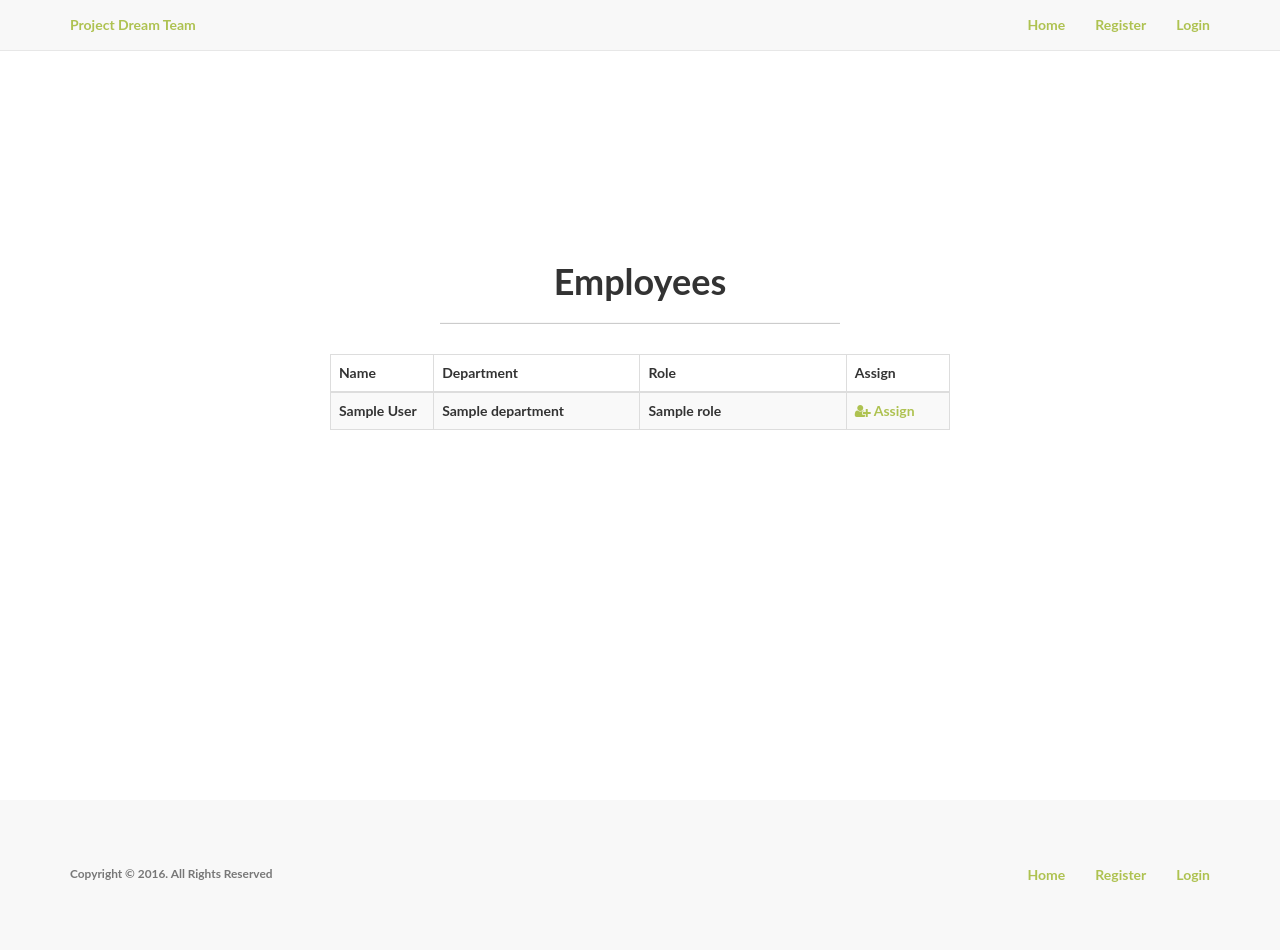
After one commit to EoinTraynor/flask-app, a Python web app: template app/templates/admin/employees/employees.html in a window 1280 px wide. The commit adds this page. Run offline with Jinja, Linux system fonts and the light colour scheme; the template is opened without the code that fills it: most values are stand-ins (such as "Sample title", 1, 10 or a date in 2020); some libraries are stand-ins or nearby versions.

Commit message:
Assign a department and a role to an employee

```diff
--- /dev/null
+++ b/app/templates/admin/employees/employees.html
@@ -0,0 +1,68 @@
+{% import "bootstrap/utils.html" as utils %}
+{% extends "base.html" %}
+{% block title %}Employees{% endblock %}
+{% block body %}
+<div class="content-section">
+  <div class="outer">
+    <div class="middle">
+      <div class="inner">
+        <br/>
+        {{ utils.flashed_messages() }}
+        <br/>
+        <h1 style="text-align:center;">Employees</h1>
+        {% if employees %}
+          <hr class="intro-divider">
+          <div class="center">
+            <table class="table table-striped table-bordered">
+              <thead>
+                <tr>
+                  <th width="15%"> Name </th>
+                  <th width="30%"> Department </th>
+                  <th width="30%"> Role </th>
+                  <th width="15%"> Assign </th>
+                </tr>
+              </thead>
+              <tbody>
+              {% for employee in employees %}
+                {% if employee.is_admin %}
+                    <tr style="background-color: #aec251; color: white;">
+                        <td> <i class="fa fa-key"></i> Admin </td>
+                        <td> N/A </td>
+                        <td> N/A </td>
+                        <td> N/A </td>
+                    </tr>
+                {% else %}
+                    <tr>
+                      <td> {{ employee.first_name }} {{ employee.last_name }} </td>
+                      <td>
+                        {% if employee.department %}
+                          {{ employee.department.name }}
+                        {% else %}
+                          -
+                        {% endif %}
+                      </td>
+                      <td>
+                        {% if employee.role %}
+                          {{ employee.role.name }}
+                        {% else %}
+                          -
+                        {% endif %}
+                      </td>
+                      <td>
+                        <a href="{{ url_for('admin.assign_employee', id=employee.id) }}">
+                          <i class="fa fa-user-plus"></i> Assign
+                        </a>
+                      </td>
+                    </tr>
+                {% endif %}
+              {% endfor %}
+              </tbody>
+            </table>
+          </div>
+        {% endif %}
+        </div>
+      </div>
+    </div>
+  </div>
+</div>
+{% endblock %}
--- a/app/templates/base.html
+++ b/app/templates/base.html
@@ -26,7 +26,7 @@
                     <li><a href="{{ url_for('home.admin_dashboard') }}">Dashboard</a></li>
                     <li><a href="{{ url_for('admin.list_departments') }}">Departments</a></li>
                     <li><a href="{{ url_for('admin.list_roles') }}">Roles</a></li>
-                    <li><a href="#">Employees</a></li>
+                    <li><a href="{{ url_for('admin.list_employees') }}">Employees</a></li>
                 {% else %}
                     <li><a href="{{ url_for('home.dashboard') }}">Dashboard</a></li>
                 {% endif %}
@@ -56,7 +56,7 @@
                             <li><a href="{{ url_for('home.admin_dashboard') }}">Dashboard</a></li>
                             <li><a href="{{ url_for('admin.list_departments') }}">Departments</a></li>
                             <li><a href="{{ url_for('admin.list_roles') }}">Roles</a></li>
-                            <li><a href="#">Employees</a></li>
+                            <li><a href="{{ url_for('admin.list_employees') }}">Employees</a></li>
                         {% else %}
                             <li><a href="{{ url_for('home.dashboard') }}">Dashboard</a></li>
                         {% endif %}
```
Also changed, not shown: app/admin/forms.py (+11 -0 lines), app/admin/views.py (+40 -2 lines), app/templates/admin/employees/employee.html (added, +25 -0 lines), 2 other files.
